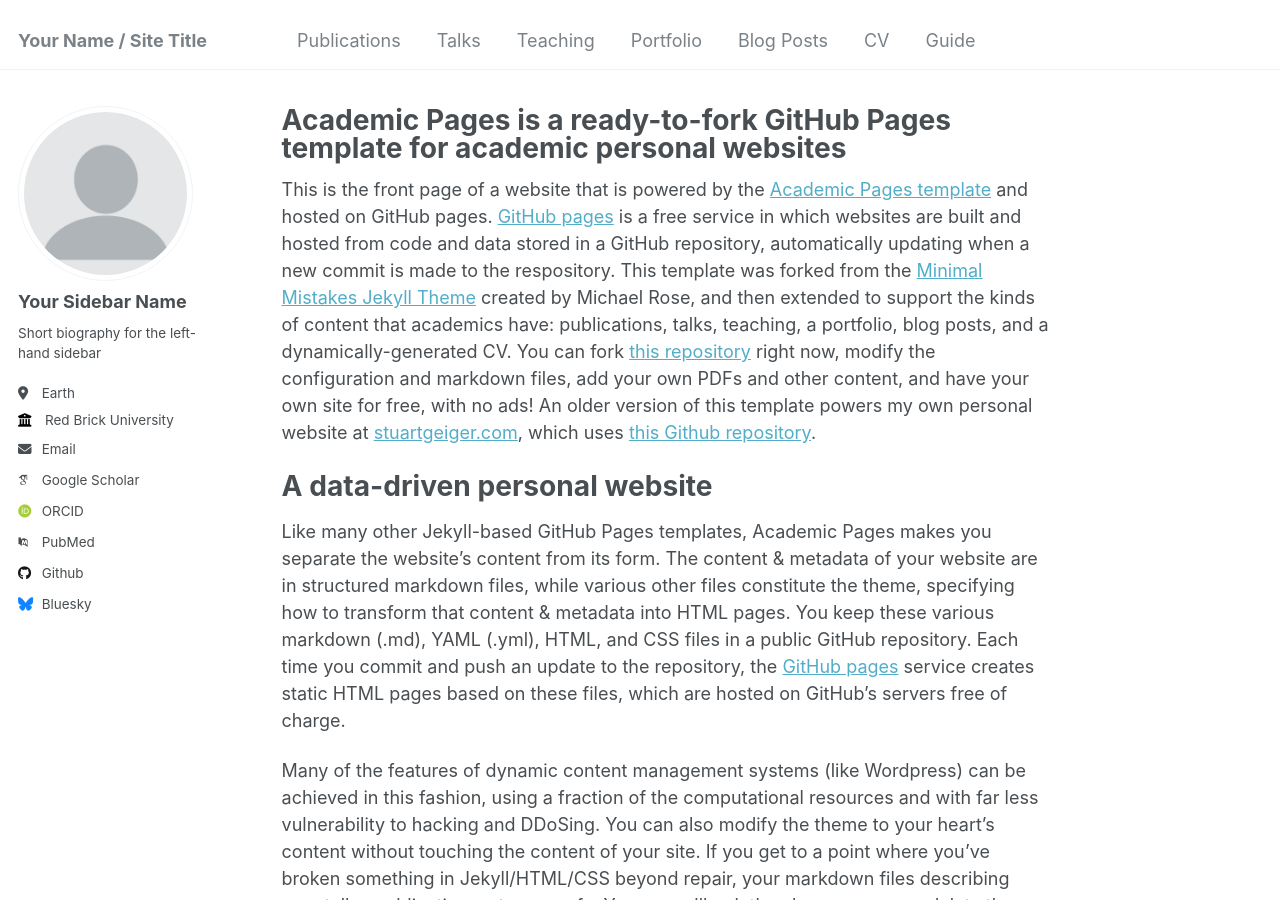
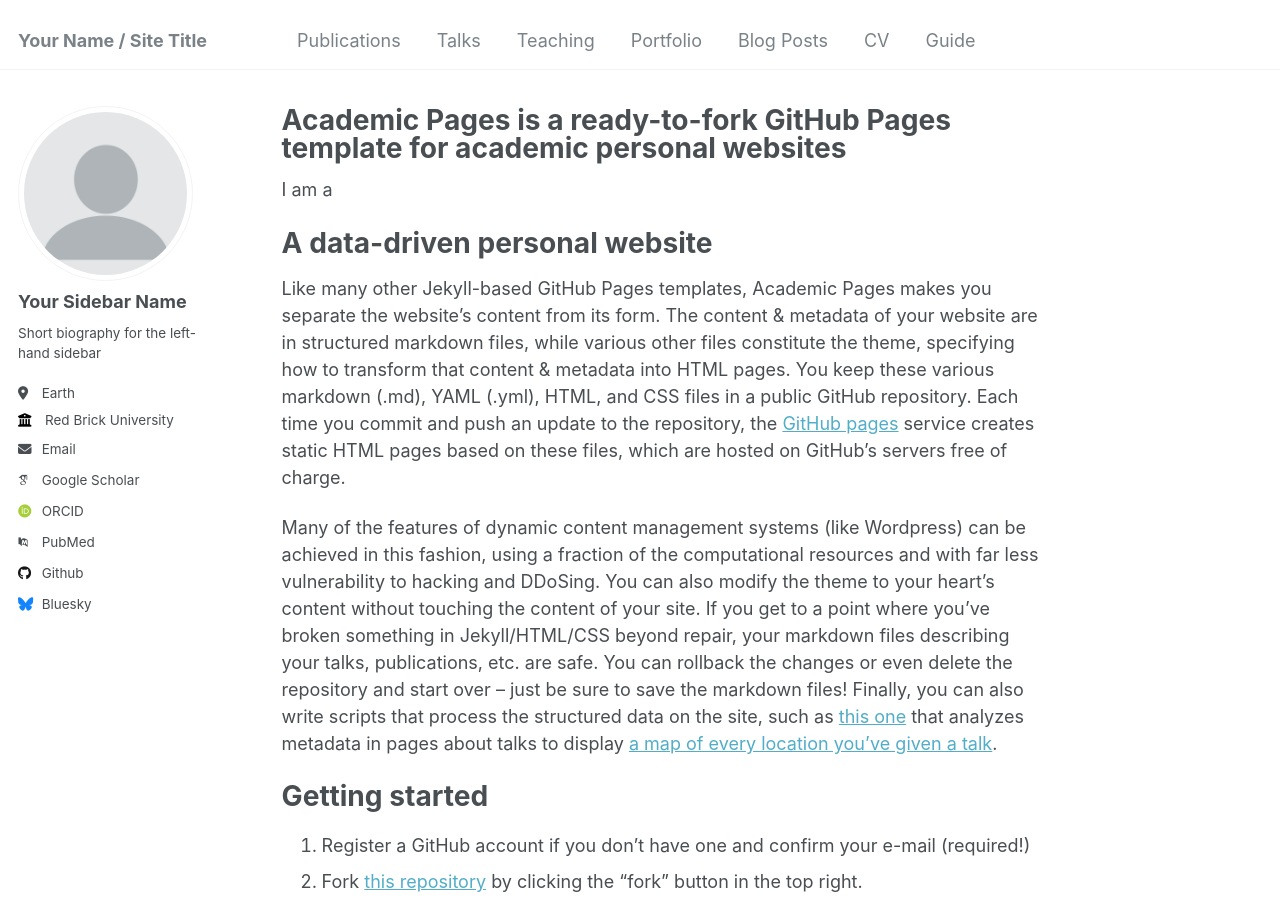
Before and after one commit to jyyang26/jyyang26.github.io, a Jekyll site: the page built from _pages/about.md, in a window 1280 px wide and 900 px high. Built offline with Jekyll 4.4.1, drawn with Linux system fonts in a browser that asks for light colours; some web fonts are replaced.

Commit message:
Update about.md

```diff
--- a/_pages/about.md
+++ b/_pages/about.md
@@ -7,7 +7,7 @@
   - /about.html
 ---
 
-This is the front page of a website that is powered by the [Academic Pages template](https://github.com/academicpages/academicpages.github.io) and hosted on GitHub pages. [GitHub pages](https://pages.github.com) is a free service in which websites are built and hosted from code and data stored in a GitHub repository, automatically updating when a new commit is made to the respository. This template was forked from the [Minimal Mistakes Jekyll Theme](https://mmistakes.github.io/minimal-mistakes/) created by Michael Rose, and then extended to support the kinds of content that academics have: publications, talks, teaching, a portfolio, blog posts, and a dynamically-generated CV. You can fork [this repository](https://github.com/academicpages/academicpages.github.io) right now, modify the configuration and markdown files, add your own PDFs and other content, and have your own site for free, with no ads! An older version of this template powers my own personal website at [stuartgeiger.com](http://stuartgeiger.com), which uses [this Github repository](https://github.com/staeiou/staeiou.github.io).
+I am a
 
 A data-driven personal website
 ======
```
